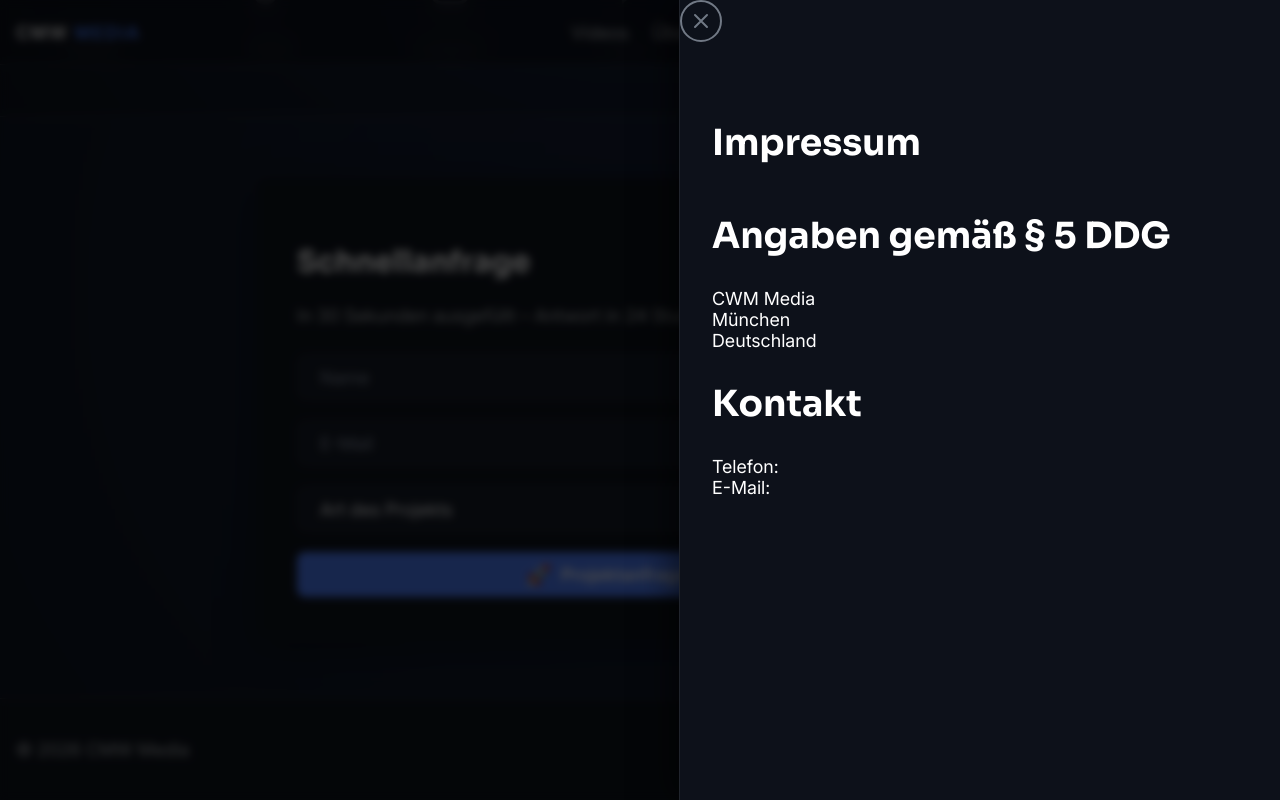
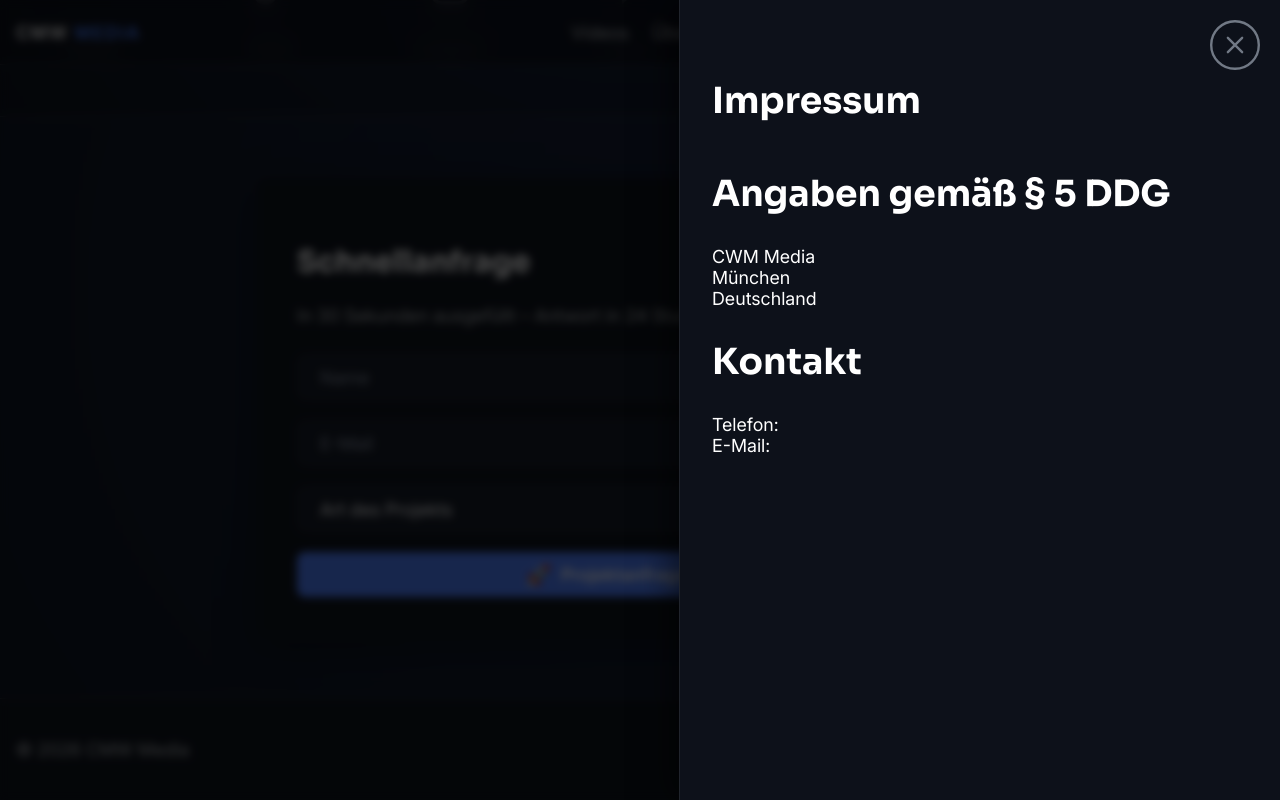
Before and after one commit to 43and18zeroes/video-portfolio, an Angular app: page / in a window 1280 px wide. Both pictures are taken after a click on the button "Impressum". Shown: the part 2591-3391 px from the top of the page. Built offline with nearby package versions, Linux system fonts and the light colour scheme.

Commit message:
x button svg styled

```diff
--- a/src/app/app.html
+++ b/src/app/app.html
@@ -27,11 +27,8 @@ app.html
 
 <aside class="drawer-panel" role="dialog" data-nosnippet
     aria-modal="true">
-    <!-- <button type="button" class="close-btn"
-        (click)="closeLegal()"
-        aria-label="Schließen">✕</button> -->
     <button class="close-button" type="button"
-        aria-label="Schließen">
+        aria-label="Schließen" (click)="closeLegal()">
         <svg viewBox="0 0 42 42"
             xmlns="http://www.w3.org/2000/svg"
             aria-hidden="true">
--- a/src/app/app.scss
+++ b/src/app/app.scss
@@ -47,37 +47,17 @@ main {
 }
 
 /* Close Button */
-// .close-btn {
-//     position: absolute;
-//     top: 20px;
-//     right: 20px;
-//     width: 48px;
-//     height: 48px;
-//     border-radius: 50%;
-//     background: #191d26;
-//     border: 1px solid rgba(255, 255, 255, 0.1);
-//     color: #8a94a6;
-//     font-size: 26px;
-//     display: flex;
-//     align-items: center;
-//     justify-content: center;
-//     cursor: pointer;
-//     transition: color 150ms ease, background-color 150ms ease;
-//     z-index: 2;
-
-//     &:hover {
-//         color: #ffffff;
-//         background: rgba(255, 255, 255, 0.12);
-//     }
-// }
-
 .close-button {
-    width: 42px;
-    height: 42px;
+    position: absolute;
+    top: 20px;
+    right: 20px;
+    width: 50px;
+    height: 50px;
 
     padding: 0;
     border: 0;
-    background: transparent;
+    border-radius: 50%;
+    background: inherit;
 
     color: #717985;
 
@@ -90,10 +70,10 @@ main {
 
 .close-button svg {
     display: block;
-    width: 42px;
-    height: 42px;
+    width: 50px;
+    height: 50px;
 
-    transition: color 0.2s ease;
+    transition: color 0.2s ease-in-out;
 }
 
 .close-button:hover {
```
